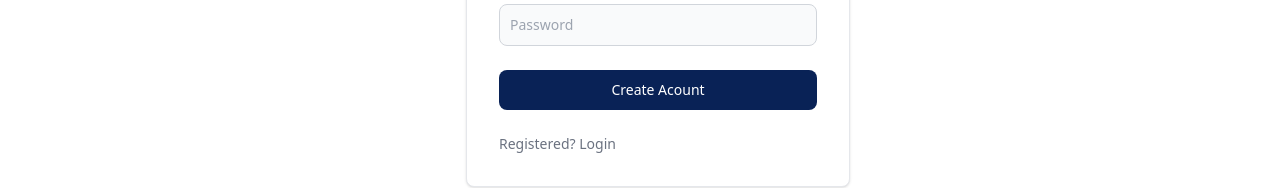
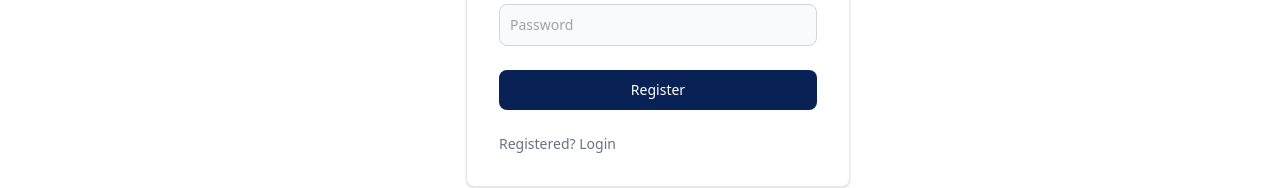
Before and after one commit to kegoba/coperative-frontend, a React (Create React App) app: page /register in a window 1280 px wide. Shown: the part 455-643 px from the top of the page. Built offline with nearby package versions, Linux system fonts and the light colour scheme.

Commit message:
spinner button added

```diff
--- a/src/features/pages/login.js
+++ b/src/features/pages/login.js
@@ -9,10 +9,12 @@ import {passwordValidation,
         emailValidation,
       } from "../services/validationService"
 
+import SpinningButton from "../utilities/spinnerButton"
 const Login = () => {
   const navigate = useNavigate()
   const [password, setPassword] = useState('');
   const [email, setEmail] = useState('');
+  const [isLoading, setIsLoading] = useState(false)
 
 
   const handleSubmit = async (event) => {
@@ -27,10 +29,10 @@ const Login = () => {
     }
 
     const data = { email, password };
-    console.log(data);
-
+    setIsLoading(true);
     try {
       const user = await loginUser(data);
+      await new Promise((resolve) => setTimeout(resolve, 2000));
       if (user) {
         console.log("Login successful:", user);
         navigate("/");
@@ -43,6 +45,7 @@ const Login = () => {
       setPassword("");
       NotificationManager.error("Wrong password or email", "Login failed", 1000);
     }
+    setIsLoading(false);
   };
 
 
@@ -70,7 +73,7 @@ const Login = () => {
             <input type="password" value={password} placeholder="Password" onChange={handlePassword}  className="bg-gray-50 border border-gray-300 text-gray-900 text-sm rounded-lg focus:ring-blue-500 focus:border-blue-500 block w-full p-2.5 dark:bg-gray-600 dark:border-gray-500 dark:placeholder-gray-400 dark:text-white" required />
         </div>
 
-        <button onClick={handleSubmit}  className="w-full text-white bg-[#092256] hover:bg-[#2DC0AC] focus:ring-4 focus:outline-none focus:ring-blue-300 font-medium rounded-lg text-sm px-5 py-2.5 text-center dark:bg-blue-600 dark:hover:bg-blue-700 dark:focus:ring-blue-800"> Login</button>
+        <SpinningButton   isLoading={isLoading} onClick={handleSubmit} buttonName={"Login"}  classNames="w-full  inset-0 flex items-center justify-center text-white bg-[#092256]  focus:ring-4 focus:outline-none focus:ring-blue-300 font-medium rounded-lg text-sm px-5 py-2.5 text-center dark:bg-blue-600 dark:hover:bg-blue-700 dark:focus:ring-blue-800"/>
 
         Not Registered? <Link to={"/register"} className="text-bg-[#2DC0AC] hover:underline dark:text-bg-[#2DC0AC]">Register</Link>
         <div className="text-sm font-medium text-gray-500 dark:text-gray-300"> </div>
--- a/src/features/pages/register.js
+++ b/src/features/pages/register.js
@@ -6,7 +6,7 @@ import { NotificationContainer, NotificationManager } from 'react-notifications'
 import 'react-notifications/lib/notifications.css';
 
 import {registerUser} from '../services/userServices';
-
+import SpinningButton from "../utilities/spinnerButton"
 import {passwordValidation,
     emailValidation,
    inputValidation ,
@@ -22,6 +22,7 @@ const Register = () => {
   const [password, setPassword] = useState('');
   const [email, setEmail] = useState('');
   const [phone, setPhone] = useState('');
+  const [isLoading, setIsLoading] = useState(false)
 
 
 
@@ -47,7 +48,11 @@ const Register = () => {
       email, password, name, phone
     }
 
+
+   try{
+    setIsLoading(true)
     const resp = await registerUser(data)
+    await new Promise((resolve) => setTimeout(resolve, 2000));
       if (resp.status=== 200){
         navigate("/login")
         console.log("saves")
@@ -58,6 +63,11 @@ const Register = () => {
 
       }
 
+   }catch(error){
+     console.log(error)
+   }
+
+   setIsLoading(false);
   };
 
   const handleName = (e)=>{
@@ -102,7 +112,8 @@ const Register = () => {
             <input type="password" placeholder="Password" onChange={handlePassword} value={password}  className="bg-gray-50 border border-gray-300 text-gray-900 text-sm rounded-lg focus:ring-blue-500 focus:border-blue-500 block w-full p-2.5 dark:bg-gray-600 dark:border-gray-500 dark:placeholder-gray-400 dark:text-white" required />
         </div>
 
-        <button onClick={handleSubmit}  className="w-full text-white bg-[#092256] hover:bg-[] focus:ring-4 focus:outline-none focus:ring-blue-300 font-medium rounded-lg text-sm px-5 py-2.5 text-center dark:bg-blue-600 dark:hover:bg-blue-700 dark:focus:ring-blue-800"> Create Acount</button>
+        <SpinningButton   isLoading={isLoading} onClick={handleSubmit} buttonName={"Register"}  classNames="w-full  inset-0 flex items-center justify-center text-white bg-[#092256]  focus:ring-4 focus:outline-none focus:ring-blue-300 font-medium rounded-lg text-sm px-5 py-2.5 text-center dark:bg-blue-600 dark:hover:bg-blue-700 dark:focus:ring-blue-800"/>
+
         <div className="text-sm font-medium text-gray-500 dark:text-gray-300">
             Registered? <Link to={"/login"} className="text-bg-[#2DC0AC] hover:underline dark:text-bg-[#2DC0AC]">Login</Link>
         </div>
--- /dev/null
+++ b/src/features/utilities/spinnerButton.js
@@ -0,0 +1,18 @@
+import React from "react"
+
+import SpinnerIcon from "./spinnerIcons"
+
+
+
+const SpinningButton = ({ onClick, isLoading, classNames, buttonName }) => (
+    <button
+      onClick={onClick}
+
+      disabled={isLoading}
+      className={classNames}
+    >
+      {isLoading ? <SpinnerIcon /> : `${buttonName}`}
+    </button>
+  );
+
+  export default SpinningButton;
--- /dev/null
+++ b/src/features/utilities/spinnerIcons.js
@@ -0,0 +1,26 @@
+import React, { useState } from 'react';
+
+const SpinnerIcon = () => (
+  <svg
+    className="animate-spin h-5 w-5 text-white text-center"
+    xmlns="http://www.w3.org/2000/svg"
+    fill="none"
+    viewBox="0 0 24 24"
+  >
+    <circle
+      className="opacity-25"
+      cx="12"
+      cy="12"
+      r="10"
+      stroke="currentColor"
+      strokeWidth="4"
+    ></circle>
+    <path
+      className="opacity-75"
+      fill="currentColor"
+      d="M4 12a8 8 0 018-8V0C5.373 0 0 5.373 0 12h4zm2 5.291A7.962 7.962 0 014 12H0c0 3.042 1.135 5.824 3 7.938l3-2.647z"
+    ></path>
+  </svg>
+);
+
+export default SpinnerIcon
```
